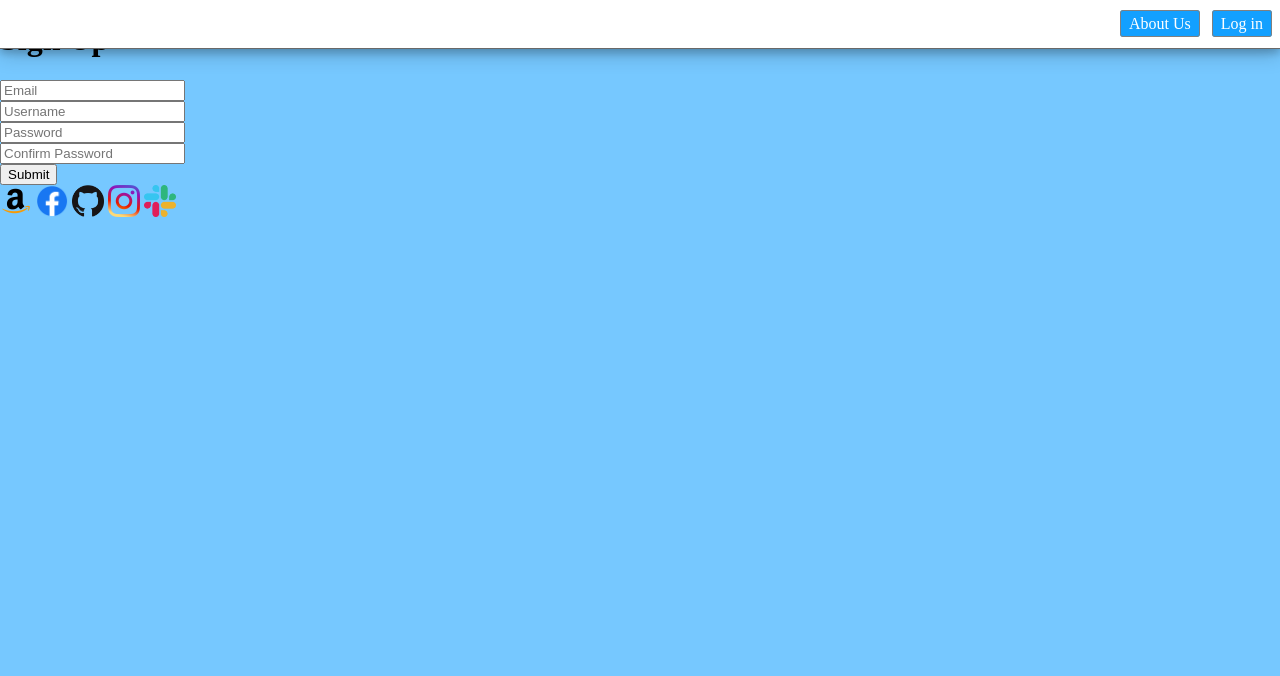
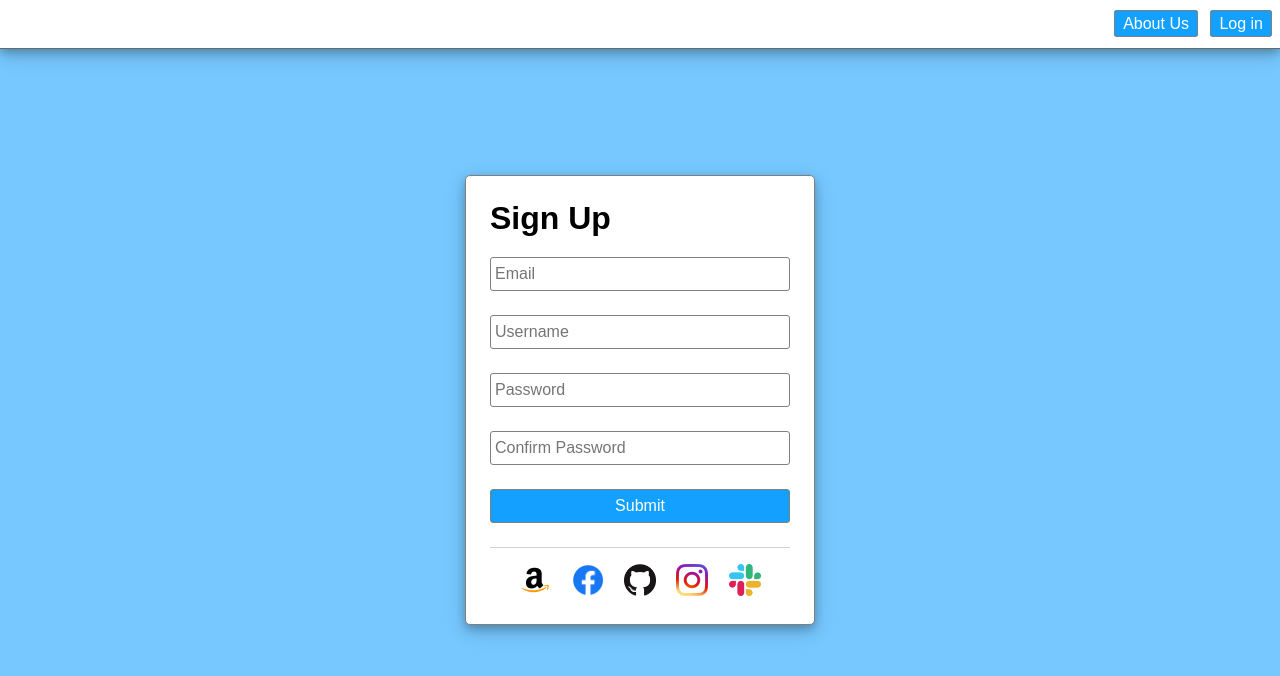
Before and after one commit to SavyCoding/Register-Page, a plain HTML site: page index.html in a window 1280 px wide. Drawn offline with Linux system fonts and the light colour scheme.

Commit message:
styled footer

```diff
--- a/index.html
+++ b/index.html
@@ -13,7 +13,7 @@
         <a href="#">Log in</a>
     </header>
 
-    <div>
+    <div class="container">
         <H1>Sign Up</H1>
         <form>
             <div>
--- a/main.css
+++ b/main.css
@@ -34,3 +34,73 @@ body {
     background-color: #1084d1;
     cursor: pointer;
   }
+
+  body {
+    background-color: #76c8ff;
+    margin: 0;
+    font-family: sans-serif;
+    display: flex;
+    height: 100vh;
+  }
+
+  .container {
+    margin: auto;
+  }
+
+  .container {
+    margin: auto;
+    padding: 1.5rem;
+    background-color: white;
+    border: solid 1px gray;
+    border-radius: 5px;
+    box-shadow:
+      0 4px 8px 0 rgba(0, 0, 0, 0.2),
+      0 6px 20px 0 rgba(0, 0, 0, 0.19);
+  }
+
+  .container > h1 {
+    margin: 0 0 .5rem;
+  }
+
+  form input, form button {
+    width: 100%;
+    min-width: 300px;
+    /*
+      Our inputs and forms have different default sizes.
+      By changing the box-sizing, we can fix this.
+    */
+    box-sizing: border-box;
+    margin: .75rem 0;
+    padding: .25rem;
+    line-height: 1.5rem;
+    font-size: 1em;
+    border: solid 1px gray;
+    border-radius: 3px;
+  }
+
+  form button {
+    color: white;
+    background-color: #13a0ff;
+  }
+
+  header a:hover, form button:hover {
+    background-color: #1084d1;
+    cursor: pointer;
+  }
+
+  footer {
+    margin-top: .75rem;
+    border-top: solid 1px lightgray;
+    padding-top: 1rem;
+    text-align: center;
+  }
+
+  footer img {
+    margin: 0 .5rem;
+  }
+
+  footer img:hover {
+    cursor: pointer;
+  }footer img {
+    margin: 0 .5rem;
+  }
```
